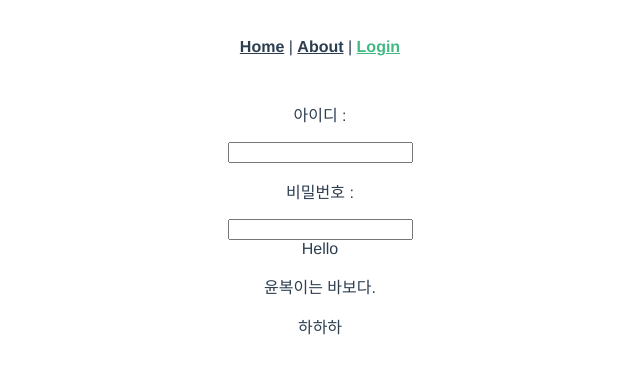
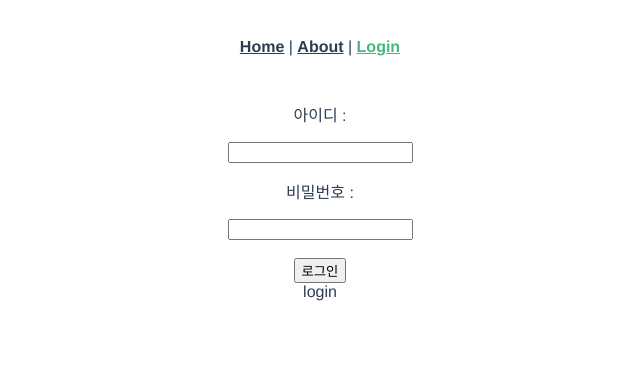
Before and after one commit to Yunbok/vue3-skeleton, a Vue app: page /#/login in a window 1280 px wide. Shown: the top 372 px of the page, without its empty margins (320-960 px from the left). Built offline with nearby package versions, Linux system fonts and the light colour scheme.

Commit message:
vuex 구조 분리작업

```diff
--- a/src/components/login/Login.vue
+++ b/src/components/login/Login.vue
@@ -3,10 +3,9 @@
 	<input type="text" @input="nameChange" />
 	<p>비밀번호 :</p>
 	<input type="password" />
-
-	<div ref="hi" @click="test">Hello</div>
-	<p>{{ name }} 윤복이는 바보다.</p>
-	<p>하하하</p>
+	<br /><br />
+	<button @click="loginCheck">로그인</button>
+	<div ref="hi" @click="test">{{ $store.getters['login/data'] }}</div>
 </template>
 
 <script lang="ts">
@@ -21,13 +20,24 @@ import {
 } from 'vue';
 import { useStore } from 'vuex';
 import { useRouter } from 'vue-router';
+import axios, { AxiosPromise } from 'axios';
+
+const router = useRouter();
+const store = useStore();
+
+const loginCheck = () => {
+	axios.get('https://reqres.in/api/users?page=2').then(res => console.log(res));
+};
 
 export default defineComponent({
 	setup() {
-		const router = useRouter();
-		const store = useStore();
+		console.log('created');
 
-		console.log('created');
+		//store.dispatch('setRootData', 'test');
+
+		//store.dispatch('moduleB/setRootData', 'test');
+
+		//store.dispatch('moduleA/setRootData', 'test');
 
 		const state = reactive({
 			name: '',
@@ -58,6 +68,7 @@ export default defineComponent({
 			...toRefs(state),
 			test,
 			nameChange,
+			loginCheck,
 		};
 	},
 });
--- a/src/store/index.ts
+++ b/src/store/index.ts
@@ -1,22 +1,17 @@
-import { createStore } from 'vuex';
+import Vuex, { createStore, StoreOptions } from 'vuex';
 
-export default createStore({
-	state: {
-		name: '',
+import { login } from './modules/login/login';
+import { State as LoginState } from '@/store/modules/login/state';
+
+export type State = {
+	user: LoginState;
+};
+
+const store = createStore({
+	modules: {
+		login,
 	},
-	getters: {
-		nameLength: state => state.name.length,
-	},
-	mutations: {
-		TEST_DATA: (state, payload: string) => {
-			state.name = payload;
-		},
-	},
-	actions: {
-		test: async ({ commit }) => {
-			await alert('g');
-			commit('TEST_DATA', '안녕하세요');
-		},
-	},
-	modules: {},
 });
+export default store;
+
+// axios 연결 .env 파일
--- /dev/null
+++ b/src/store/modules/login/actions.ts
@@ -0,0 +1,12 @@
+import { ActionContext } from 'vuex';
+import { State } from '@/store/modules/login/state';
+import { State as RootState } from '@/store';
+
+export const actions = {
+	// vuex 안에있는 ActionContext 를 타입으로 지정하고 <S,R>
+	// S : 내가 사용할 State
+	// R : 전체가 사용하는 RootState
+	setRootData: (context: ActionContext<State, RootState>, data: string) => {
+		context.commit('setData', data);
+	},
+};
--- /dev/null
+++ b/src/store/modules/login/getters.ts
@@ -0,0 +1,5 @@
+import { State } from '@/store/modules/login/state';
+
+export const getters = {
+	data: (state: State) => state.data,
+};
--- /dev/null
+++ b/src/store/modules/login/login.ts
@@ -0,0 +1,14 @@
+import { Module } from 'vuex';
+import { state, State } from './state';
+import mutations from './mutations';
+import { actions } from './actions';
+import { getters } from './getters';
+import { State as RootState } from '@/store';
+
+export const login: Module<State, RootState> = {
+	namespaced: true,
+	state,
+	mutations,
+	actions,
+	getters,
+};
--- /dev/null
+++ b/src/store/modules/login/mutations.ts
@@ -0,0 +1,7 @@
+import { State } from '@/store/modules/login/state';
+
+export default {
+	setData(state: State, data: string) {
+		state.data = data;
+	},
+};
--- /dev/null
+++ b/src/store/modules/login/state.ts
@@ -0,0 +1,5 @@
+export const state = {
+	data: 'login',
+};
+
+export type State = typeof state;
```
Also changed, not shown: src/store/modules/module.ts (deleted).
